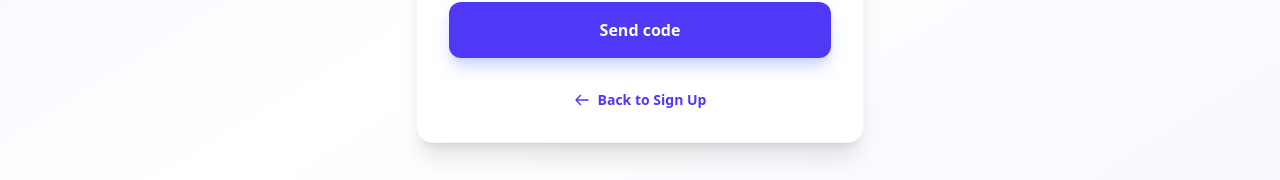
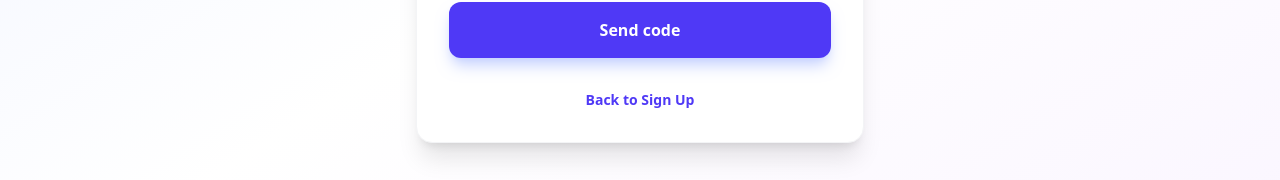
Before and after one commit to Vishal9341/Local-Worker-Service-Platform, a React (Vite) app: page /Forget in a window 1280 px wide. Shown: the part 491-671 px from the top of the page. Built offline with nearby package versions, Linux system fonts and the light colour scheme.

Commit message:
Add forget section

```diff
--- a/src/Pages/Forgetpage.jsx
+++ b/src/Pages/Forgetpage.jsx
@@ -1,4 +1,5 @@
 import React, { useState } from 'react';
+import { Link } from 'react-router-dom';
 
 const ForgotPassword = ({ onBack }) => {
   const [email, setEmail] = useState('');
@@ -10,7 +11,7 @@ const ForgotPassword = ({ onBack }) => {
   };
 
   return (
-    <div className="min-h-screen flex items-center justify-center bg-gradient-to-br from-indigo-50 via-white to-purple-50 p-4">
+    <div className="min-h-screen flex items-center justify-center bg-linear-to-br from-indigo-50 via-white to-purple-50 p-4">
       <div className="w-full max-w-md bg-white rounded-2xl shadow-xl p-8 border border-gray-100 transition-all duration-300 hover:shadow-2xl text-center">
         <div className="mb-8">
           <div className="w-20 h-20 bg-indigo-50 rounded-full flex items-center justify-center mx-auto mb-4">
@@ -43,15 +44,13 @@ const ForgotPassword = ({ onBack }) => {
           </button>
         </form>
 
-        <button
+        <Link
+        to="/signup"
           onClick={onBack}
           className="mt-8 text-sm font-semibold text-indigo-600 hover:text-indigo-800 flex items-center justify-center mx-auto transition-colors"
         >
-          <svg className="w-4 h-4 mr-2" fill="none" stroke="currentColor" viewBox="0 0 24 24">
-            <path strokeLinecap="round" strokeLinejoin="round" strokeWidth="2" d="M10 19l-7-7m0 0l7-7m-7 7h18" />
-          </svg>
           Back to Sign Up
-        </button>
+        </Link>
       </div>
     </div>
   );
```
